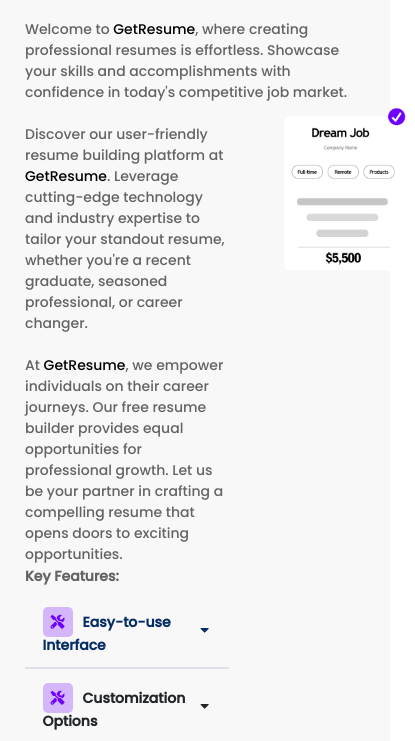
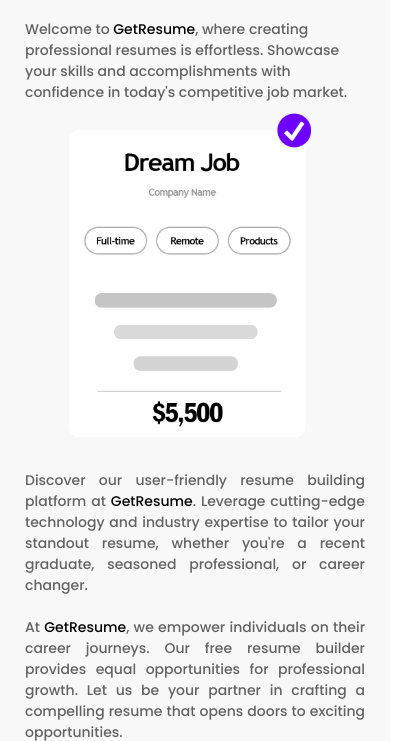
Before and after one commit to kamilraza-dev/Get-Resume, a plain HTML site: page index.html in a window 390 px wide. Shown: the part 576-1317 px from the top of the page, 415 px wide, since content can reach past the window. Drawn offline with nearby package versions, Linux system fonts and the light colour scheme; a web font is replaced by a local one.

Commit message:
Add files via upload

```diff
--- a/style.css
+++ b/style.css
@@ -199,6 +199,7 @@
 }
 
 .about-text{
+    text-align: justify;
     width: 60%;
 }
 
@@ -230,7 +231,9 @@
 
 .job-card{
     width: 40%;
-    /* margin-top: -50px; */
+    display: flex;
+    justify-content: center;
+    align-items: center;
 }
 
 .job-card-image{
@@ -285,6 +288,28 @@
         font-size: 15px;
         width: 30%;
     }
+    .job-card{
+        width: 50%;
+    }
+    .about-text{
+        width: 50%;
+    }
+ }
+
+ @media (max-width: 690px) {
+    .about-content{
+        flex-direction: column-reverse;
+    }
+    .job-card-image{
+        width: 70%;
+        margin: 0;
+    }
+    .job-card{
+        width: 100%;
+    }
+    .about-text{
+        width: 100%;
+    }
  }
 
  @media (max-width: 550px) {
@@ -305,4 +330,7 @@
     .about-us-section{
         padding: 25px;
     }
+    .job-card-image{
+        width: 80%;
+    }
  }
```
